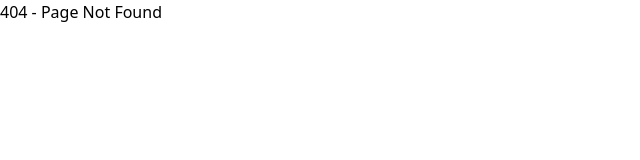
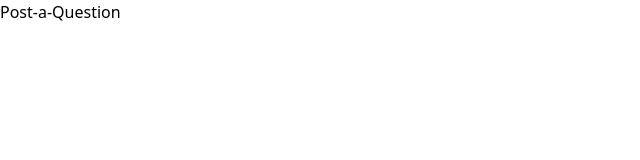
Before and after one commit to kodecosmo/mSpace23, a Next.js app: page /post-question in a window 1280 px wide. Before the commit this address had no page. Shown: the top 160 px of the page, without its empty margins (0-640 px from the left). Built offline with nearby package versions, Linux system fonts and the light colour scheme.

Commit message:
post-question page added, removed request-session.

```diff
--- a/src/pages/request-session.jsx
+++ b/src/pages/post-question.jsx
@@ -1,3 +1,3 @@
 export default function requestSession() {
-    return <div>Request Session</div>
+    return <div>Post-a-Question</div>
 }
```
